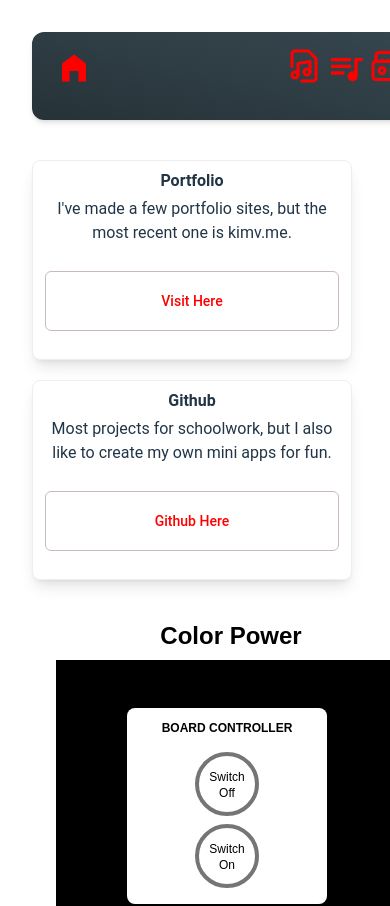
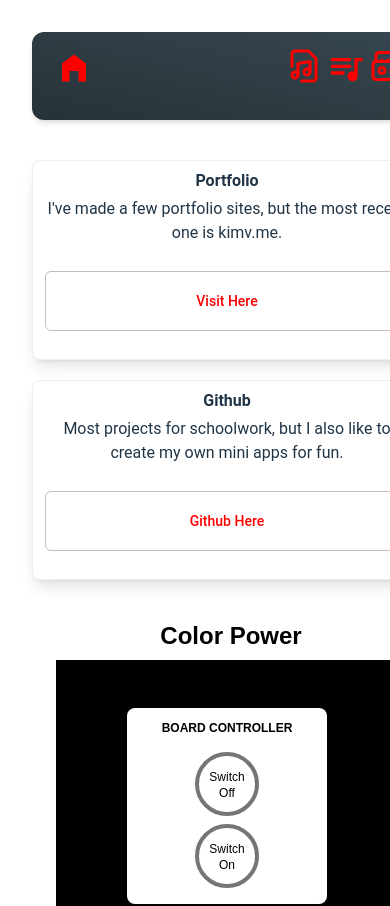
Before and after one commit to dezineskv/react-interact, a React (Vite) app: page / in a window 390 px wide. Shown: the top 906 px of the page. Built offline with nearby package versions, Linux system fonts and the light colour scheme.

Commit message:
quick update to cards mobile & dt render

```diff
--- a/src/components/Cards.jsx
+++ b/src/components/Cards.jsx
@@ -5,8 +5,8 @@ import "../App.css";
 function Cards() {
   return (
     <>
-      <div className="flex flex-col md:flex-row  gap-5 justify-center ">
-        <div className="w-full max-w-xs overflow-hidden rounded-lg border border-slate-200 bg-white shadow-lg shadow-slate-950/5 h-[200px]">
+      <div className="flex sm:flex-col flex-wrap md:flex-row  gap-5 justify-center w-full">
+        <div className="sm:max-w-lg md:max-w-xs overflow-hidden rounded-lg border border-slate-200 bg-white shadow-lg shadow-slate-950/5 h-[200px]">
           <div className="h-max w-full rounded px-3 py-2">
             <h6 className="font-sans text-base font-bold text-current antialiased md:text-lg lg:text-xl">
               Portfolio
@@ -27,7 +27,7 @@ function Cards() {
             </Link>
           </div>
         </div>
-        <div className="w-full max-w-xs overflow-hidden rounded-lg border border-slate-200 bg-white shadow-lg shadow-slate-950/5 h-[200px]">
+        <div className="sm:max-w-lg md:max-w-xs  overflow-hidden rounded-lg border border-slate-200 bg-white shadow-lg shadow-slate-950/5 h-[200px]">
           <div className="h-max w-full rounded px-3 py-2">
             <h6 className="font-sans text-base font-bold text-current antialiased md:text-lg lg:text-xl">
               Github
```
